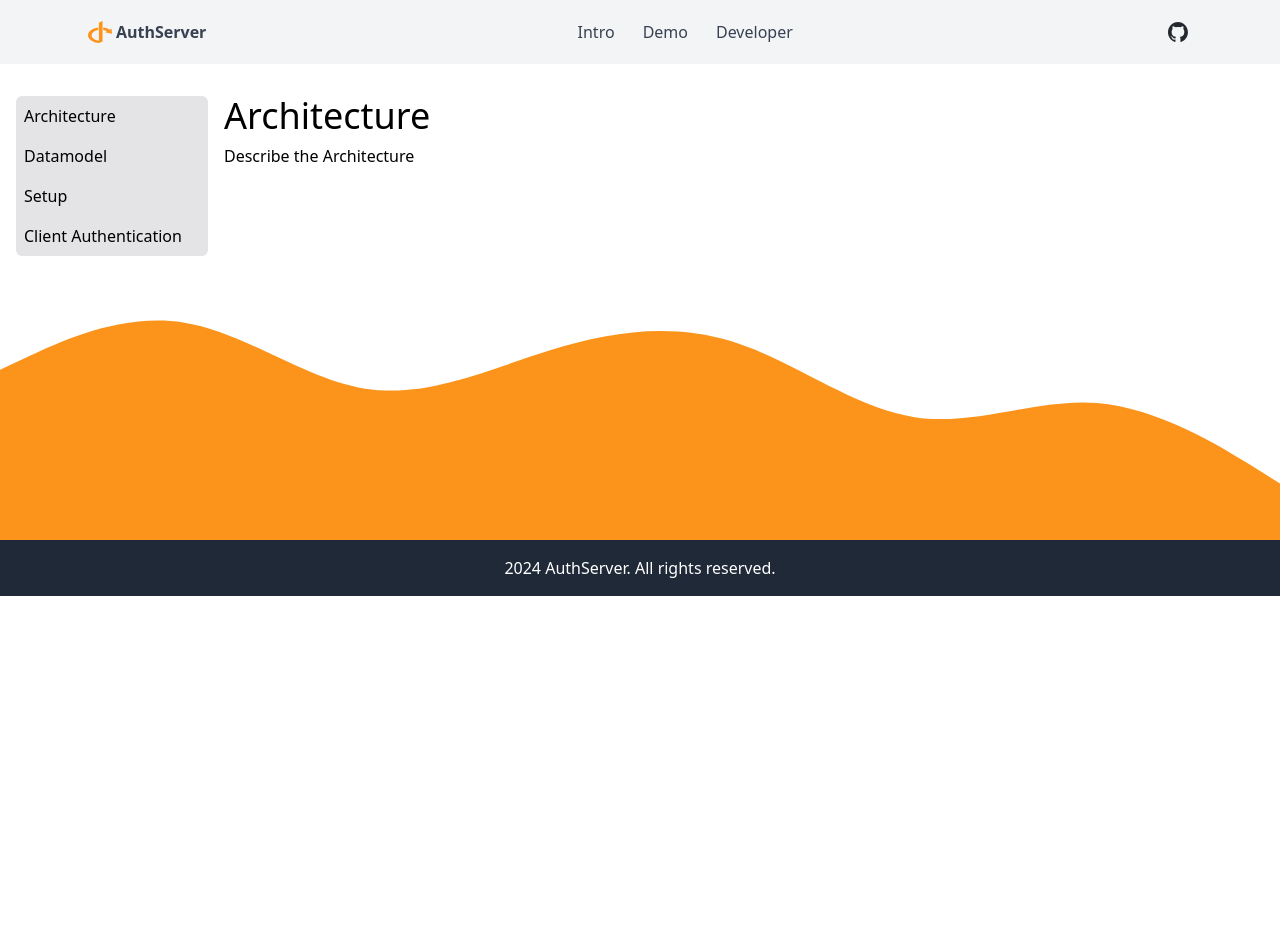
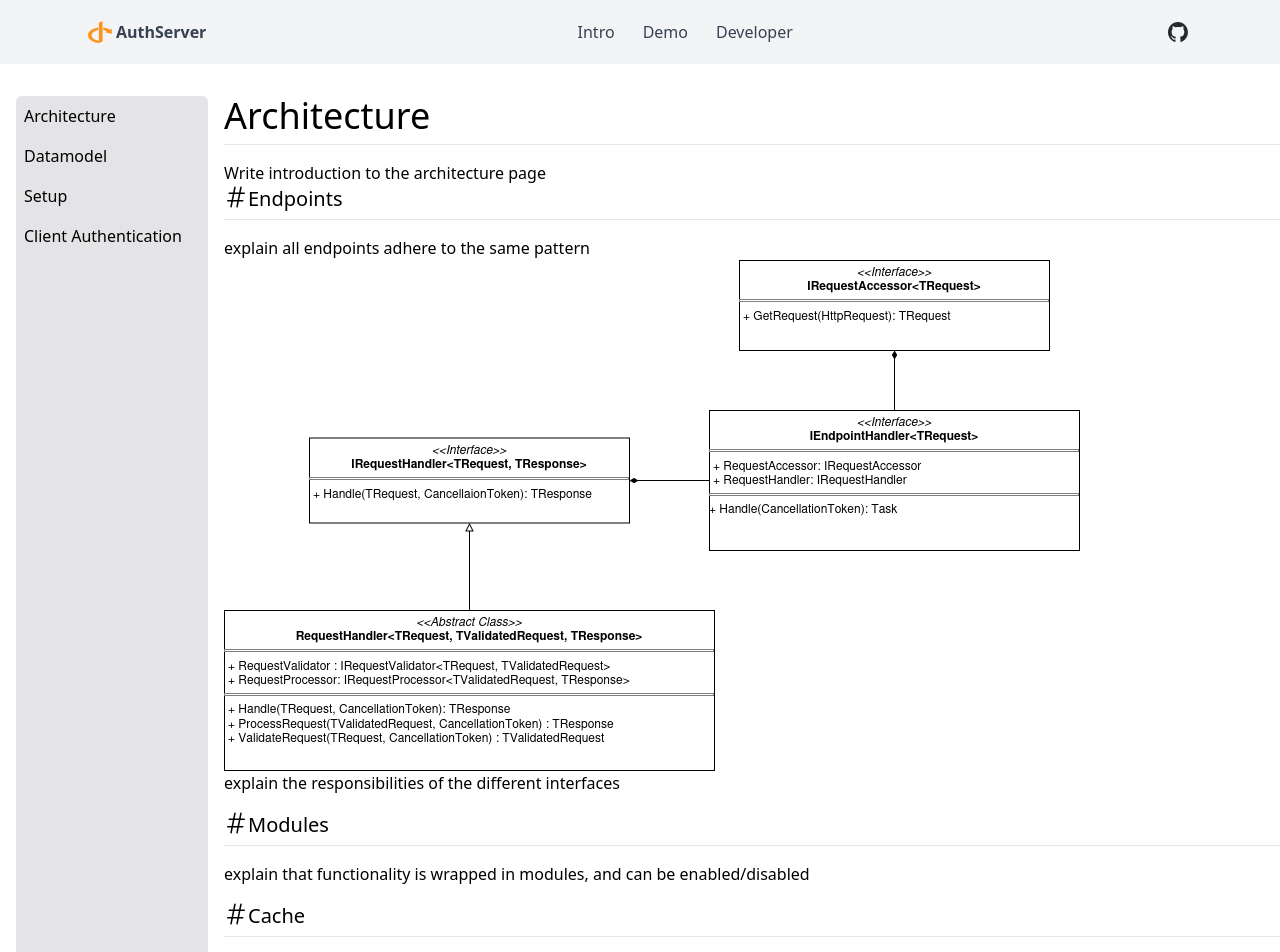
Before and after one commit to jokk-itu/authserver-framework, a SvelteKit app in the folder doc/: page /developer/architecture in a window 1280 px wide. Shown: the top 952 px of the page. Before the commit the page ends 800 px from the top, so only its background shows below. Built offline with nearby package versions, Linux system fonts and the light colour scheme.

Commit message:
update: architecture page

```diff
--- a/doc/src/routes/developer/architecture/+page.svelte
+++ b/doc/src/routes/developer/architecture/+page.svelte
@@ -1,4 +1,23 @@
-<h1 class="text-4xl mb-2">Architecture</h1>
-<p class="mb-4">
-    Describe the Architecture
-</p>
+<script>
+    import PageTitle from "../../../components/PageTitle.svelte";
+    import Section from "../../../components/Section.svelte";
+
+    import { base } from '$app/paths';
+</script>
+
+<PageTitle title="Architecture" />
+<p>Write introduction to the architecture page</p>
+<Section title="Endpoints">
+    <p>explain all endpoints adhere to the same pattern</p>
+    <img src="{base}/endpoint-architecture.png" alt="endpoint architecture"/>
+    <p>explain the responsibilities of the different interfaces</p>
+</Section>
+<Section title="Modules">
+    <p>
+        explain that functionality is wrapped in modules, and can be
+        enabled/disabled
+    </p>
+</Section>
+<Section title="Cache">
+    <p>explain that clients are cached</p>
+</Section>
```
Also changed, not shown: doc/src/routes/developer/+page.svelte (+4 -3 lines), doc/static/endpoint-architecture.png (added).
